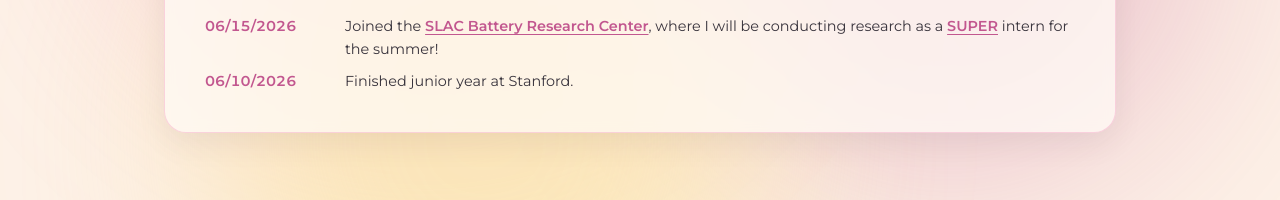
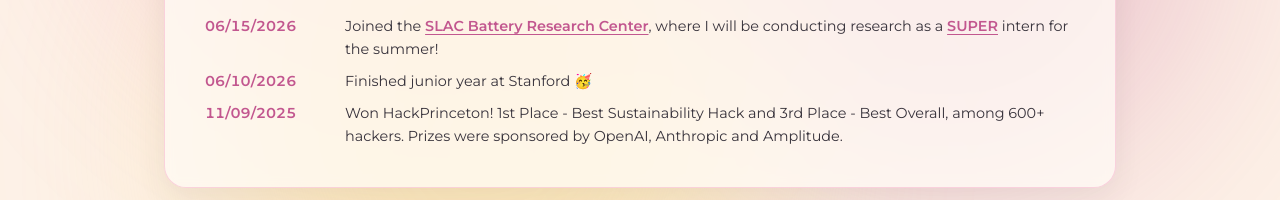
Before and after one commit to valeriacartagena/valeriacartagena.github.io, a React (Vite) app: page / in a window 1280 px wide. Shown: the part 505-705 px from the top of the page. Built offline with nearby package versions, Linux system fonts and the light colour scheme.

Commit message:
more news

```diff
--- a/src/App.jsx
+++ b/src/App.jsx
@@ -22,7 +22,8 @@ function App() {
         </>
       )
     },
-    { date: '06/10/2026', text: 'Finished junior year at Stanford.' }
+    { date: '06/10/2026', text: 'Finished junior year at Stanford 🥳' },
+    { date: '11/09/2025', text: 'Won HackPrinceton! 1st Place - Best Sustainability Hack and 3rd Place - Best Overall, among 600+ hackers. Prizes were sponsored by OpenAI, Anthropic and Amplitude.' }
   ];
 
   return (
```
Also changed, not shown: 7 other files (tests, documents, lock files or other folders).
